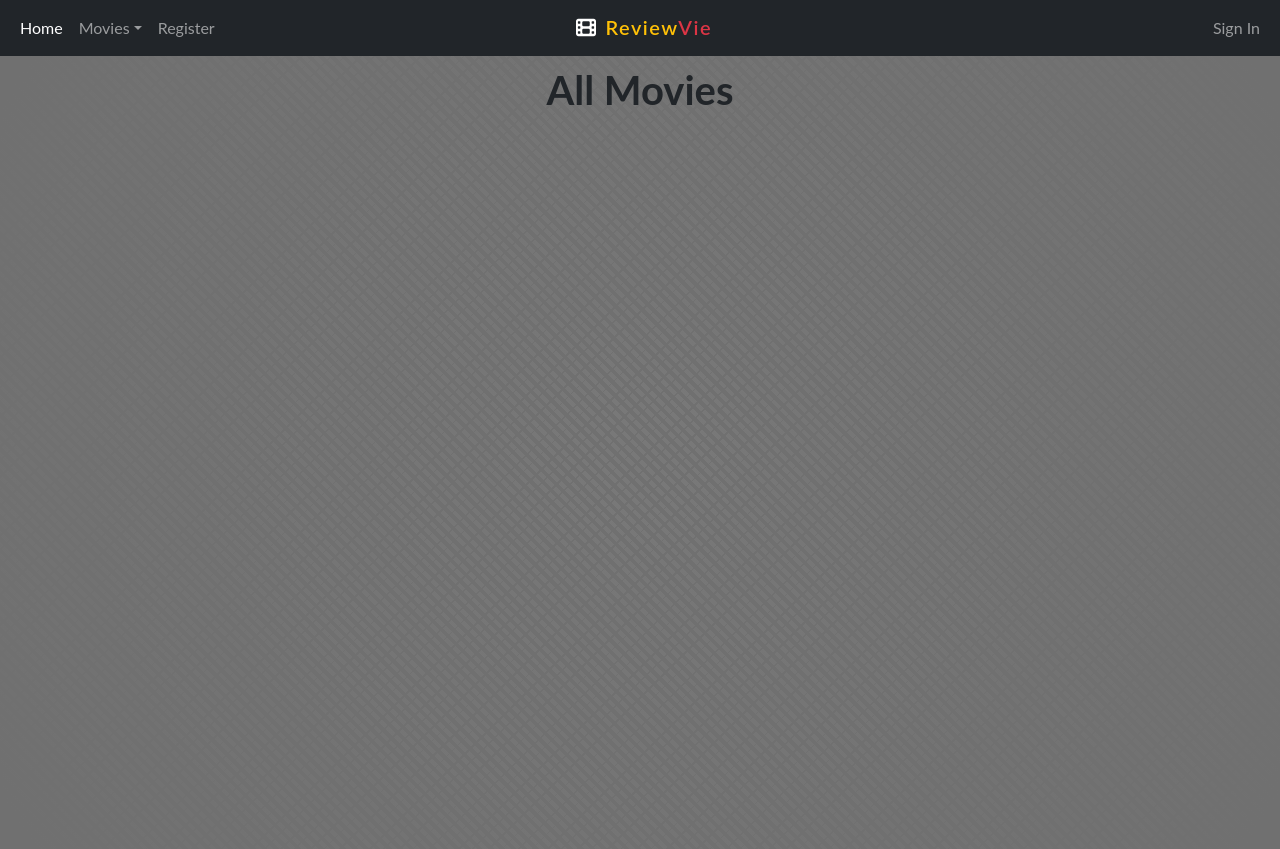
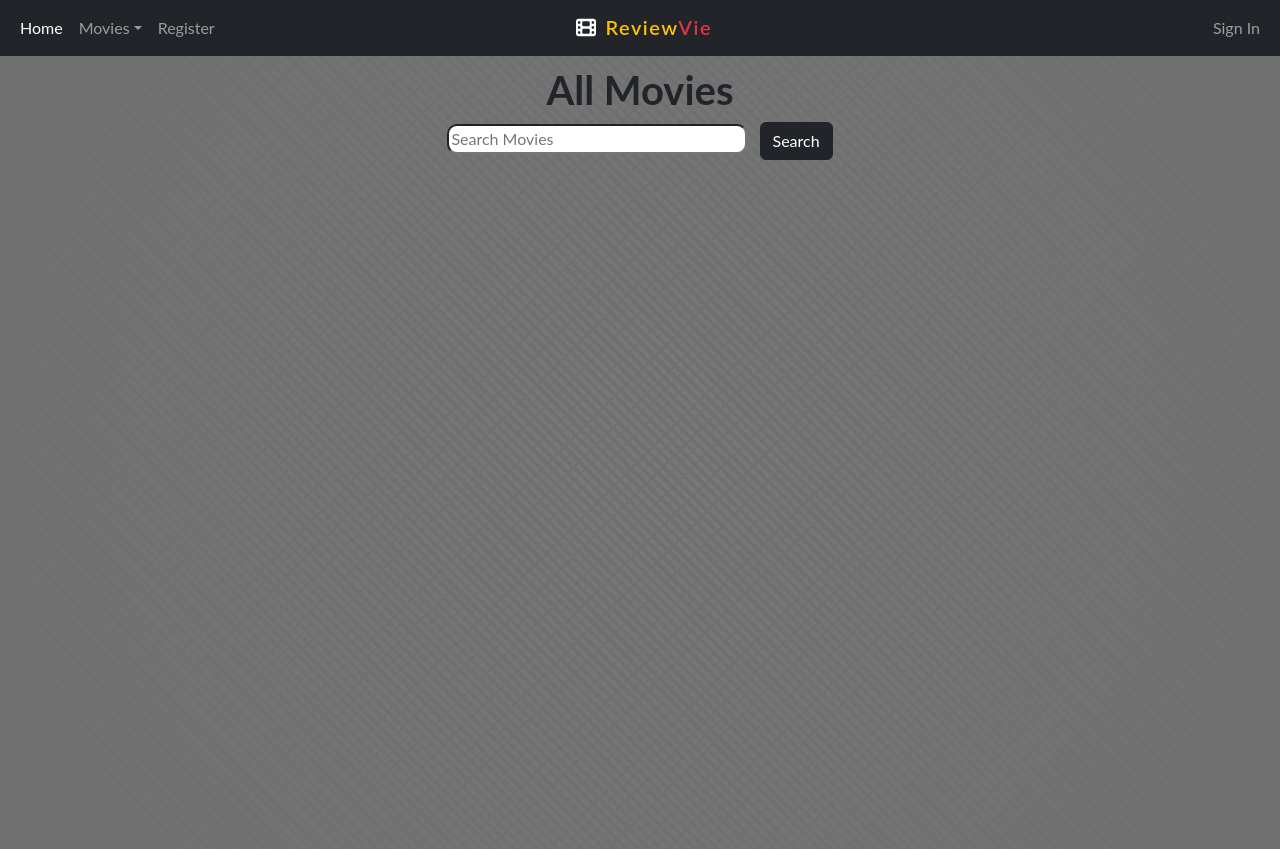
Before and after one commit to JackDay94/ReviewVie, a Django app: template home/templates/home/all-movies.html in a window 1280 px wide. Shown: the top 849 px of the page. Run offline with Django 3.2, Linux system fonts and the light colour scheme; the template is opened without the code that fills it, so the values that code supplies are empty; some libraries are stand-ins or nearby versions.

Commit message:
Add basic search form on All Movies page to search Movies by name

```diff
--- a/home/templates/home/all-movies.html
+++ b/home/templates/home/all-movies.html
@@ -1,13 +1,22 @@
 {% extends "base.html" %}
 
 {% block title %}
-<title>ReviewVie - All Movies</title>
+ReviewVie - All Movies
 {% endblock %}
 
 {% block content %}
 <div class="container-fluid">
     <h1 class="text-center pt-3 fw-bold">All Movies</h1>
     <div class="row">
+        <!-- Search form -->
+        <form action="{% url 'search-result' %}" method="GET" class="text-center pb-3">
+            {% csrf_token %}
+            <input type="text" name="q" placeholder="Search Movies" class="search-bar me-2">
+            <button type="submit" class="btn btn-dark">Search</button>
+        </form>
+    </div>
+    <div class="row">
+        <!-- Movie List -->
     {% for movie in movies %}
     <div class="col-md-6 col-6 col-lg-3">
         <div class="card text-center">
--- a/home/urls.py
+++ b/home/urls.py
@@ -1,7 +1,8 @@
 from django.urls import path
-from .views import MoviesHome, AllMovies
+from .views import MoviesHome, MovieList, MovieSearch
 
 urlpatterns = [
     path('', MoviesHome.as_view(), name='home'),
-    path('all-movies/', AllMovies.as_view(), name='all-movies'),
+    path('all-movies/', MovieList.as_view(), name='all-movies'),
+    path('search-result/', MovieSearch.as_view(), name='search-result'),
 ]
--- a/static/css/style.css
+++ b/static/css/style.css
@@ -86,3 +86,9 @@ footer {
 }
 
 /* All Movies page Styles */
+
+.search-bar {
+    border-radius: 10px;
+    width: 300px;
+    max-width: 50vw;
+}
--- a/templates/base.html
+++ b/templates/base.html
@@ -17,7 +17,7 @@
     <script src="https://cdn.jsdelivr.net/npm/bootstrap@5.2.3/dist/js/bootstrap.bundle.min.js"
         integrity="sha384-kenU1KFdBIe4zVF0s0G1M5b4hcpxyD9F7jL+jjXkk+Q2h455rYXK/7HAuoJl+0I4" crossorigin="anonymous">
     </script>
-    <title>Welcome to ReviewVie!</title>
+    <title>{% block title %}Welcome to ReviewVie!{% endblock %}</title>
 </head>
 
 <body>
@@ -82,6 +82,7 @@
         </nav>
     </header>
 
+    <!-- Page content -->
     <div id="content-wrapper" class="container-fluid">
         {% block content %}
         {% endblock %}
```
Also changed, not shown: home/templates/home/home.html (+7 -1 lines), home/views.py (+11 -1 lines).
